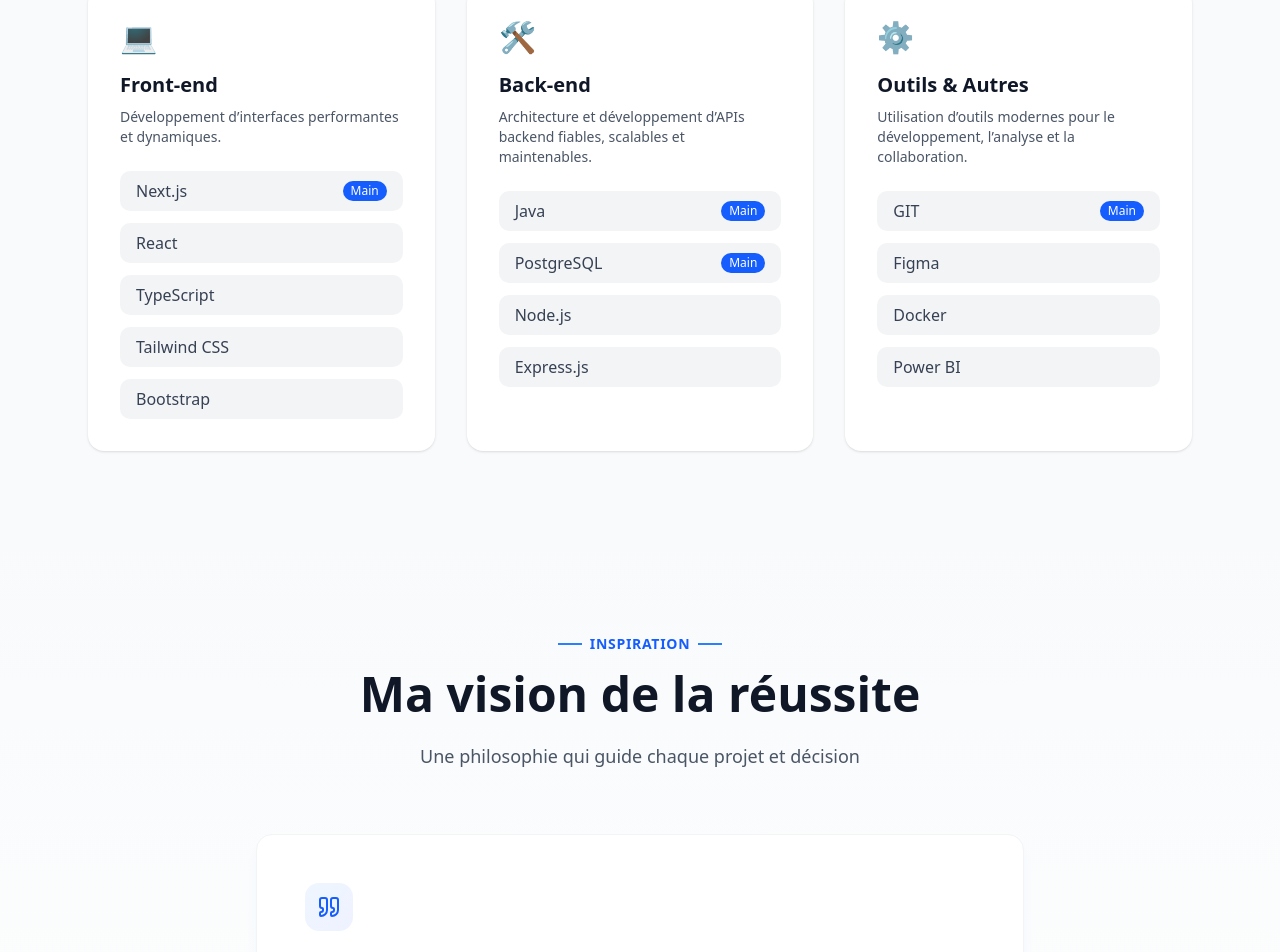
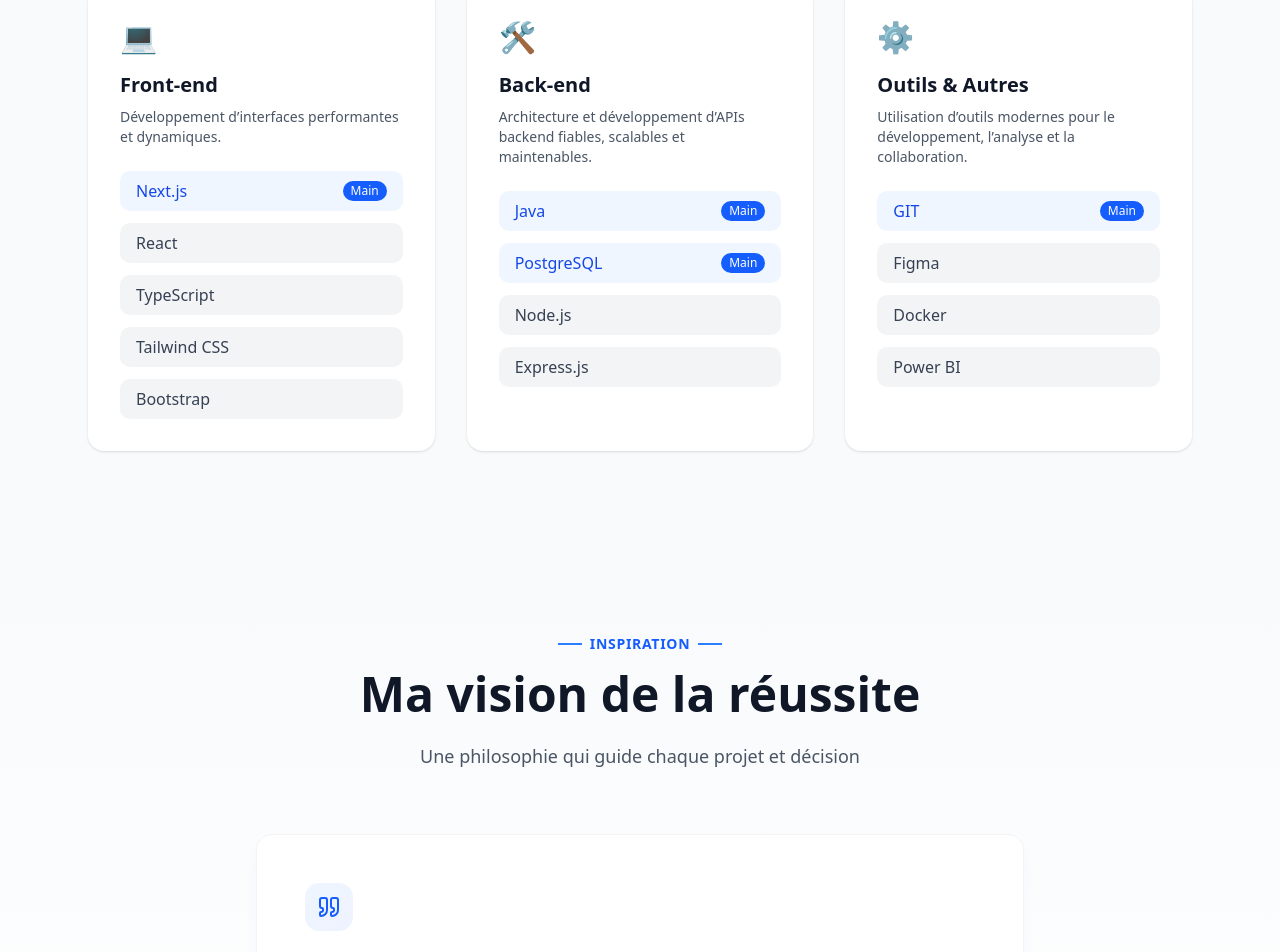
Before and after one commit to RYJramefison/Portfolio, a Next.js app: page / in a window 1280 px wide. Shown: the part 3086-4038 px from the top of the page. Built offline with nearby package versions, Linux system fonts and the light colour scheme.

Commit message:
feat(skills): dynamic primary styling with icon-based hover colors

```diff
--- a/components/sections/SkillsSection.tsx
+++ b/components/sections/SkillsSection.tsx
@@ -50,7 +50,6 @@ export default function SkillsSection() {
     <li
       key={skill.name}
       style={{
-        // couleur dynamique au hover
         ['--skill-color' as any]: skill.color,
       }}
       className={`
@@ -60,8 +59,17 @@ export default function SkillsSection() {
         transition-all duration-300 ease-out
         hover:scale-105 hover:shadow-md
 
-        bg-gray-100 dark:bg-gray-800
-        text-gray-700 dark:text-gray-300
+        ${
+          skill.primary
+            ? `
+              bg-blue-50 text-blue-700
+              dark:bg-blue-950 dark:text-blue-300
+            `
+            : `
+              bg-gray-100 text-gray-700
+              dark:bg-gray-800 dark:text-gray-300
+            `
+        }
 
         hover:bg-[rgba(var(--skill-color),0.12)]
         dark:hover:bg-[rgba(var(--skill-color),0.18)]
@@ -101,13 +109,22 @@ export default function SkillsSection() {
 
       {/* BADGE MAIN */}
       {skill.primary && (
-        <span className="text-xs bg-blue-600 text-white px-2 py-0.5 rounded-full">
+        <span
+          className="
+            text-xs px-2 py-0.5 rounded-full
+            bg-blue-600 text-white
+            transition-all duration-300
+
+            group-hover:bg-[rgba(var(--skill-color),0.95)]
+          "
+        >
           Main
         </span>
       )}
     </li>
   ))}
 </ul>
+
 
             </motion.div>
           ))}
```
